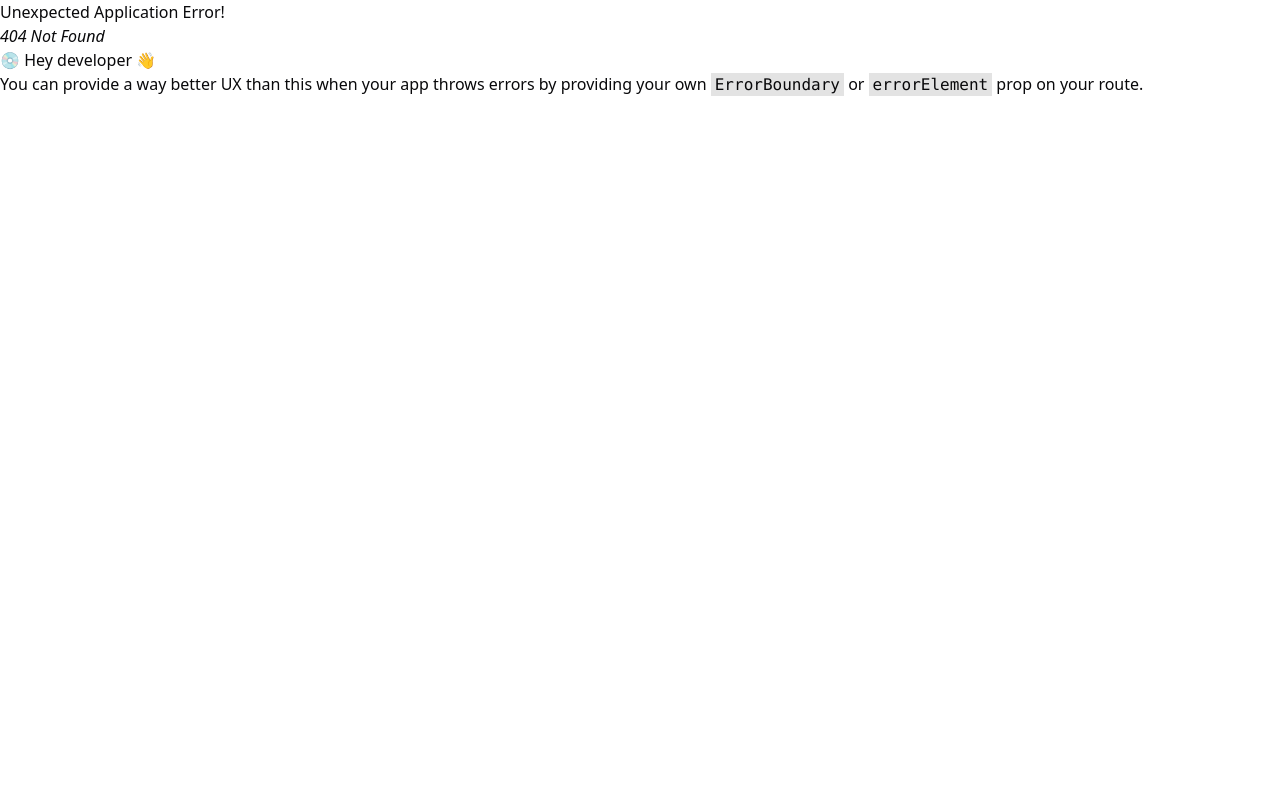
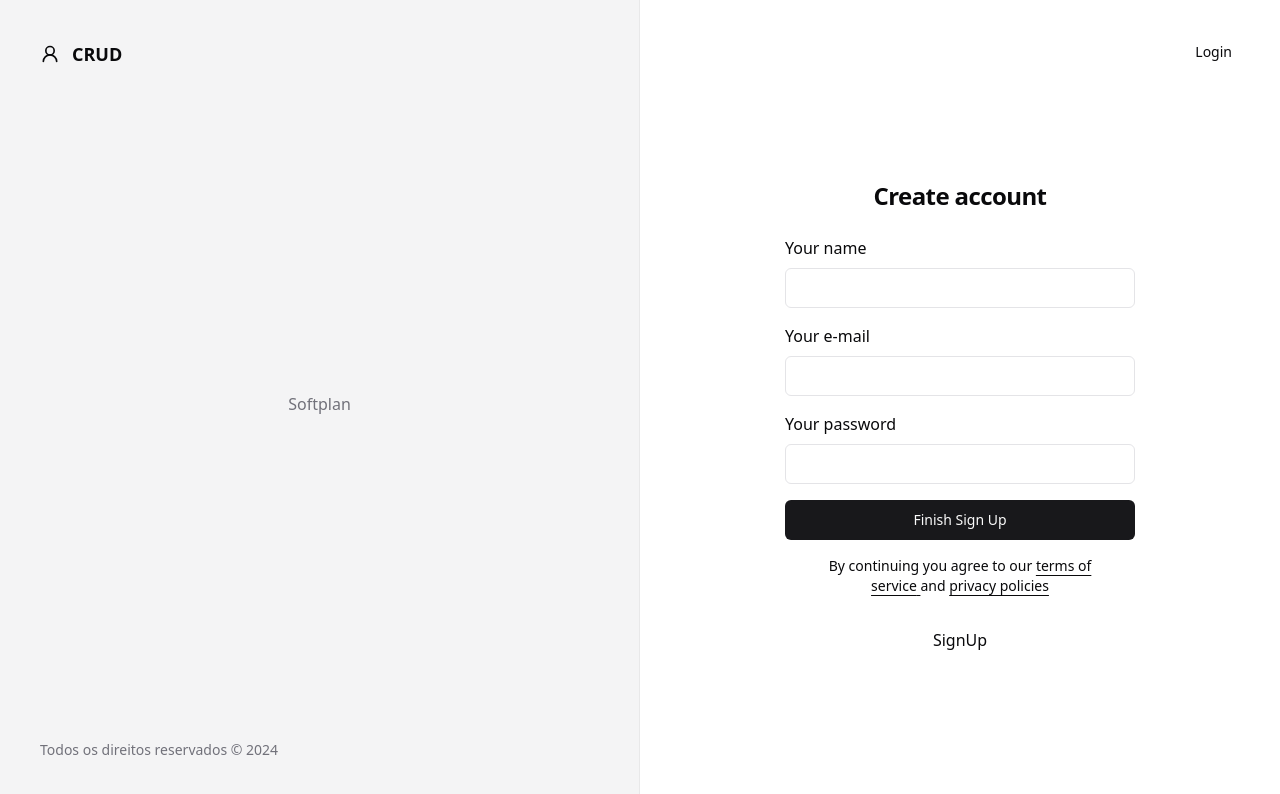
Before and after one commit to RafaelDamasco/crud-react, a React (Vite) app: page /sign-up in a window 1280 px wide. Before the commit this address had no page. Shown: the top 794 px of the page. Built offline with nearby package versions, Linux system fonts and the light colour scheme.

Commit message:
feat: add SignUp page and form validation

```diff
--- /dev/null
+++ b/src/components/ui/button.tsx
@@ -0,0 +1,56 @@
+import * as React from "react"
+import { Slot } from "@radix-ui/react-slot"
+import { cva, type VariantProps } from "class-variance-authority"
+
+import { cn } from "@/lib/utils"
+
+const buttonVariants = cva(
+  "inline-flex items-center justify-center whitespace-nowrap rounded-md text-sm font-medium ring-offset-background transition-colors focus-visible:outline-none focus-visible:ring-2 focus-visible:ring-ring focus-visible:ring-offset-2 disabled:pointer-events-none disabled:opacity-50",
+  {
+    variants: {
+      variant: {
+        default: "bg-primary text-primary-foreground hover:bg-primary/90",
+        destructive:
+          "bg-destructive text-destructive-foreground hover:bg-destructive/90",
+        outline:
+          "border border-input bg-background hover:bg-accent hover:text-accent-foreground",
+        secondary:
+          "bg-secondary text-secondary-foreground hover:bg-secondary/80",
+        ghost: "hover:bg-accent hover:text-accent-foreground",
+        link: "text-primary underline-offset-4 hover:underline",
+      },
+      size: {
+        default: "h-10 px-4 py-2",
+        sm: "h-9 rounded-md px-3",
+        lg: "h-11 rounded-md px-8",
+        icon: "h-10 w-10",
+      },
+    },
+    defaultVariants: {
+      variant: "default",
+      size: "default",
+    },
+  }
+)
+
+export interface ButtonProps
+  extends React.ButtonHTMLAttributes<HTMLButtonElement>,
+    VariantProps<typeof buttonVariants> {
+  asChild?: boolean
+}
+
+const Button = React.forwardRef<HTMLButtonElement, ButtonProps>(
+  ({ className, variant, size, asChild = false, ...props }, ref) => {
+    const Comp = asChild ? Slot : "button"
+    return (
+      <Comp
+        className={cn(buttonVariants({ variant, size, className }))}
+        ref={ref}
+        {...props}
+      />
+    )
+  }
+)
+Button.displayName = "Button"
+
+export { Button, buttonVariants }
--- /dev/null
+++ b/src/components/ui/input.tsx
@@ -0,0 +1,25 @@
+import * as React from "react"
+
+import { cn } from "@/lib/utils"
+
+export interface InputProps
+  extends React.InputHTMLAttributes<HTMLInputElement> {}
+
+const Input = React.forwardRef<HTMLInputElement, InputProps>(
+  ({ className, type, ...props }, ref) => {
+    return (
+      <input
+        type={type}
+        className={cn(
+          "flex h-10 w-full rounded-md border border-input bg-background px-3 py-2 text-sm ring-offset-background file:border-0 file:bg-transparent file:text-sm file:font-medium placeholder:text-muted-foreground focus-visible:outline-none focus-visible:ring-2 focus-visible:ring-ring focus-visible:ring-offset-2 disabled:cursor-not-allowed disabled:opacity-50",
+          className
+        )}
+        ref={ref}
+        {...props}
+      />
+    )
+  }
+)
+Input.displayName = "Input"
+
+export { Input }
--- /dev/null
+++ b/src/components/ui/label.tsx
@@ -0,0 +1,24 @@
+import * as React from "react"
+import * as LabelPrimitive from "@radix-ui/react-label"
+import { cva, type VariantProps } from "class-variance-authority"
+
+import { cn } from "@/lib/utils"
+
+const labelVariants = cva(
+  "text-sm font-medium leading-none peer-disabled:cursor-not-allowed peer-disabled:opacity-70"
+)
+
+const Label = React.forwardRef<
+  React.ElementRef<typeof LabelPrimitive.Root>,
+  React.ComponentPropsWithoutRef<typeof LabelPrimitive.Root> &
+    VariantProps<typeof labelVariants>
+>(({ className, ...props }, ref) => (
+  <LabelPrimitive.Root
+    ref={ref}
+    className={cn(labelVariants(), className)}
+    {...props}
+  />
+))
+Label.displayName = LabelPrimitive.Root.displayName
+
+export { Label }
--- /dev/null
+++ b/src/pages/auth/sign-up.tsx
@@ -0,0 +1,89 @@
+import { Button } from '@/components/ui/button'
+import { Input } from '@/components/ui/input'
+import { Label } from '@radix-ui/react-label'
+import { useForm } from 'react-hook-form'
+import { Link } from 'react-router-dom'
+import { zodResolver } from '@hookform/resolvers/zod'
+import z from 'zod'
+
+const signUpFormSchema = z.object({
+  name: z.string().min(1),
+  email: z.string().email(),
+  password: z.string().min(6),
+})
+
+type SignUpFormType = z.infer<typeof signUpFormSchema>
+
+export function SignUp() {
+  const {
+    register,
+    handleSubmit,
+    formState: { isSubmitting, errors },
+  } = useForm<SignUpFormType>({
+    resolver: zodResolver(signUpFormSchema),
+    defaultValues: {
+      name: '',
+      email: '',
+      password: '',
+    },
+  })
+  function handleSignUp(data: SignUpFormType) {
+    try {
+      console.log(data)
+    } catch (error) {
+      console.log(errors)
+    }
+  }
+  return (
+    <>
+      <div className="p-8">
+        <Button variant="ghost" asChild className="absolute right-8 top-8">
+          <Link to="/sign-in">Login</Link>
+        </Button>
+        <div className="flex w-[350px] flex-col justify-center gap-6">
+          <h1 className="text-2xl font-semibold tracking-tight text-center">
+            Create account
+          </h1>
+
+          <form className="space-y-4" onSubmit={handleSubmit(handleSignUp)}>
+            <div className="space-y-2">
+              <Label htmlFor="name">Your name</Label>
+              <Input id="name" type="text" {...register('name')} />
+              {errors.name && (
+                <p className="text-red-500">{errors.name.message}</p>
+              )}
+            </div>
+            <div className="space-y-2">
+              <Label htmlFor="email">Your e-mail</Label>
+              <Input id="email" type="email" {...register('email')} />
+              {errors.email && (
+                <p className="text-red-500">{errors.email.message}</p>
+              )}
+            </div>
+            <div className="space-y-2">
+              <Label htmlFor="password">Your password</Label>
+              <Input id="password" type="password" {...register('password')} />
+              {errors.password && (
+                <p className="text-red-500">{errors.password.message}</p>
+              )}
+            </div>
+            <Button className="w-full" type="submit" disabled={isSubmitting}>
+              Finish Sign Up
+            </Button>
+            <p className="text-m leading-rtext-muted-foreground px-6 text-center text-sm">
+              By continuing you agree to our{' '}
+              <a className="underline underline-offset-4" href="">
+                terms of service{' '}
+              </a>
+              and{' '}
+              <a className="underline underline-offset-4" href="">
+                privacy policies
+              </a>
+            </p>
+          </form>
+        </div>
+      </div>
+      <h1>SignUp</h1>
+    </>
+  )
+}
--- a/src/routes.tsx
+++ b/src/routes.tsx
@@ -2,12 +2,16 @@
 import { Home } from './pages/home/home'
 import { SignIn } from './pages/auth/sign-in'
 import { AuthLayout } from './layout/auth'
+import { SignUp } from './pages/auth/sign-up'
 
 export const router = createBrowserRouter([
   { path: '/', element: <Home /> },
   {
     path: '/',
     element: <AuthLayout />,
-    children: [{ path: '/login', element: <SignIn /> }],
+    children: [
+      { path: '/sign-in', element: <SignIn /> },
+      { path: '/sign-up', element: <SignUp /> },
+    ],
   },
 ])
```
Also changed, not shown: package.json (+6 -1 lines), 1 other file (tests, documents, lock files or other folders).
